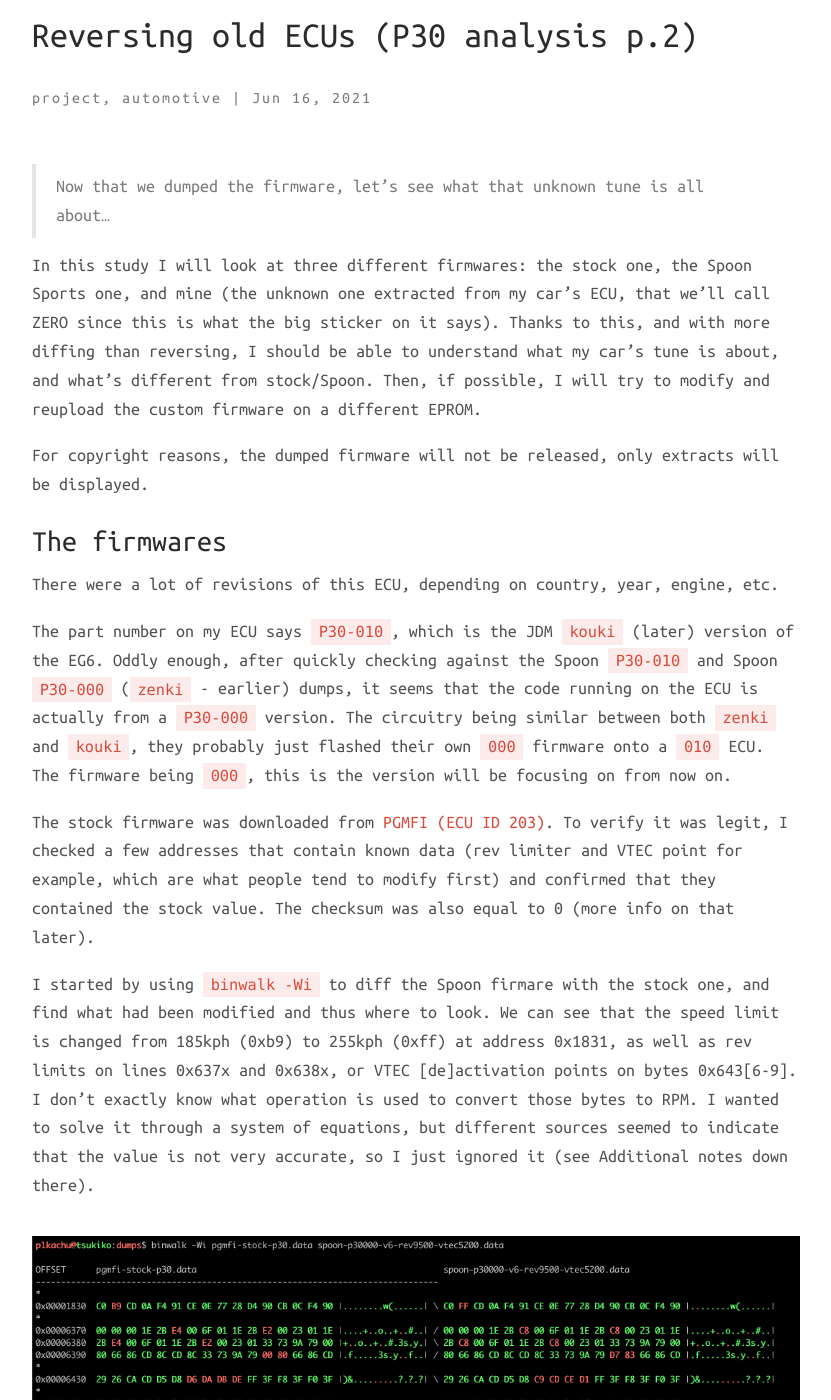
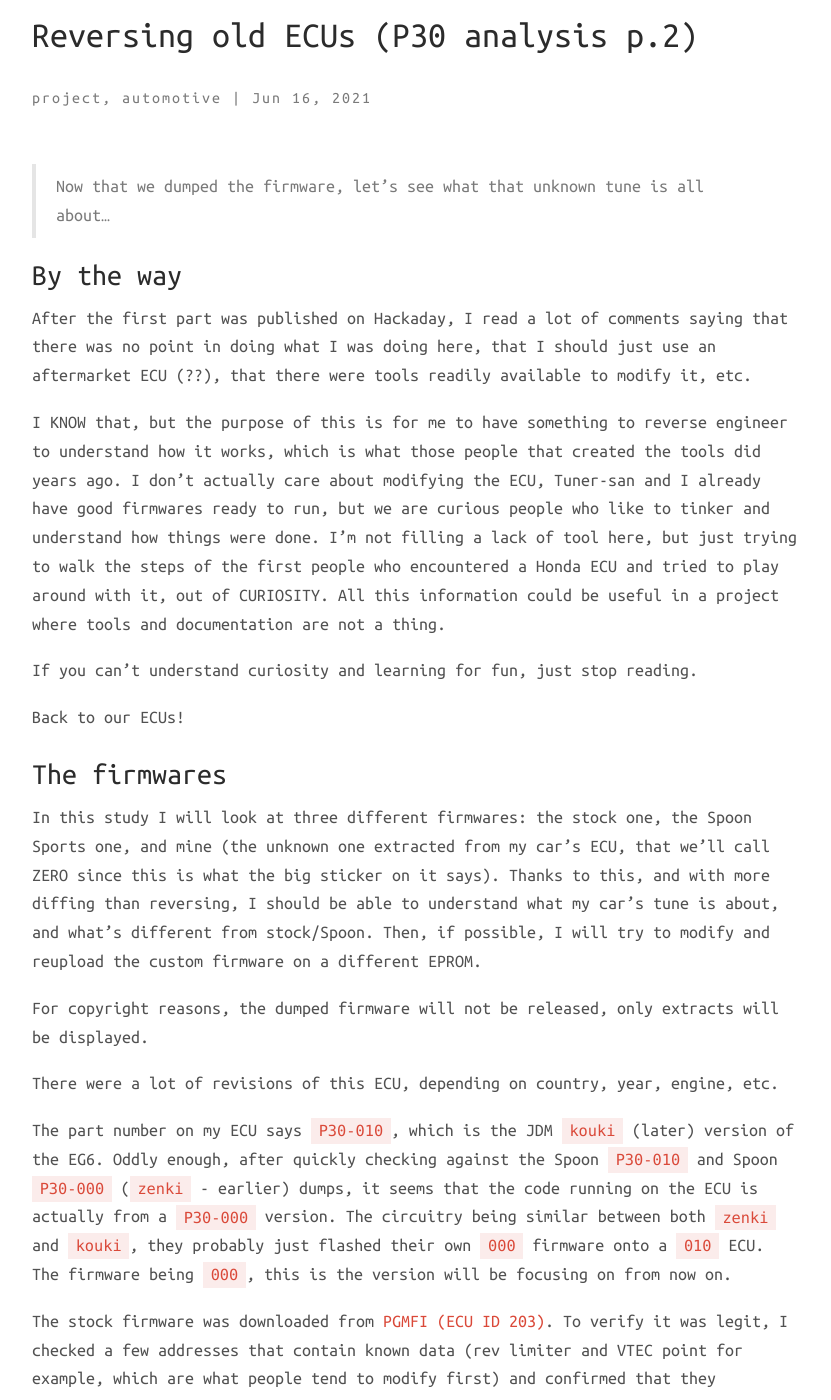
Before and after one commit to P1kachu/p1kachu.github.io, a Jekyll site: the page built from _posts/2021-06-16-honda-oki-part2.markdown, in a window 1280 px wide and 1400 px high, scrolled down 264 px. Shown: the whole window, without its empty margins (224-1055 px from the left). Built offline with Jekyll 4.4.1, drawn with Linux system fonts in a browser that asks for light colours; nearby versions of some CDN libraries; some of the changed text lies outside the part shown.

Commit message:
People don't know what learning is anymore
Signed-off-by: Stanislas Lejay <p1kachu@lse.epita.fr>

```diff
--- a/_posts/2021-06-16-honda-oki-part2.markdown
+++ b/_posts/2021-06-16-honda-oki-part2.markdown
@@ -12,6 +12,27 @@ categories:
 > Now that we dumped the firmware, let's see what that unknown tune is all
 > about...
 
+### By the way
+
+After the first part was published on Hackaday, I read a lot of comments saying
+that there was no point in doing what I was doing here, that I should just use an
+aftermarket ECU (??), that there were tools readily available to modify it, etc.
+
+I KNOW that, but the purpose of this is for me to have something to reverse
+engineer to understand how it works, which is what those people that created
+the tools did years ago. I don't actually care about modifying the ECU,
+Tuner-san and I already have good firmwares ready to run, but we are curious
+people who like to tinker and understand how things were done. I'm not filling
+a lack of tool here, but just trying to walk the steps of the first people who
+encountered a Honda ECU and tried to play around with it, out of CURIOSITY.
+All this information could be useful in a project where tools and documentation
+are not a thing.
+
+If you can't understand curiosity and learning for fun, just stop reading.
+
+Back to our ECUs!
+
+### The firmwares
 
 In this study I will look at three different firmwares: the stock one, the
 Spoon Sports one, and mine (the unknown one extracted from my car's ECU, that
@@ -45,7 +64,7 @@ limiter and VTEC point for example, which are what people tend to modify first)
 and confirmed that they contained the stock value. The checksum was also equal
 to 0 (more info on that later).
 
-I started by using `binwalk -Wi` to diff the Spoon firmare with the stock one,
+I started by using `binwalk -Wi` to diff the Spoon firmware with the stock one,
 and find what had been modified and thus where to look. We can see that the
 speed limit is changed from 185kph (0xb9) to 255kph (0xff) at address 0x1831,
 as well as rev limits on lines 0x637x and 0x638x, or VTEC [de]activation points
```
Also changed, not shown: other parts of _posts/2021-06-16-honda-oki-part2.markdown (+0 -2 lines).
